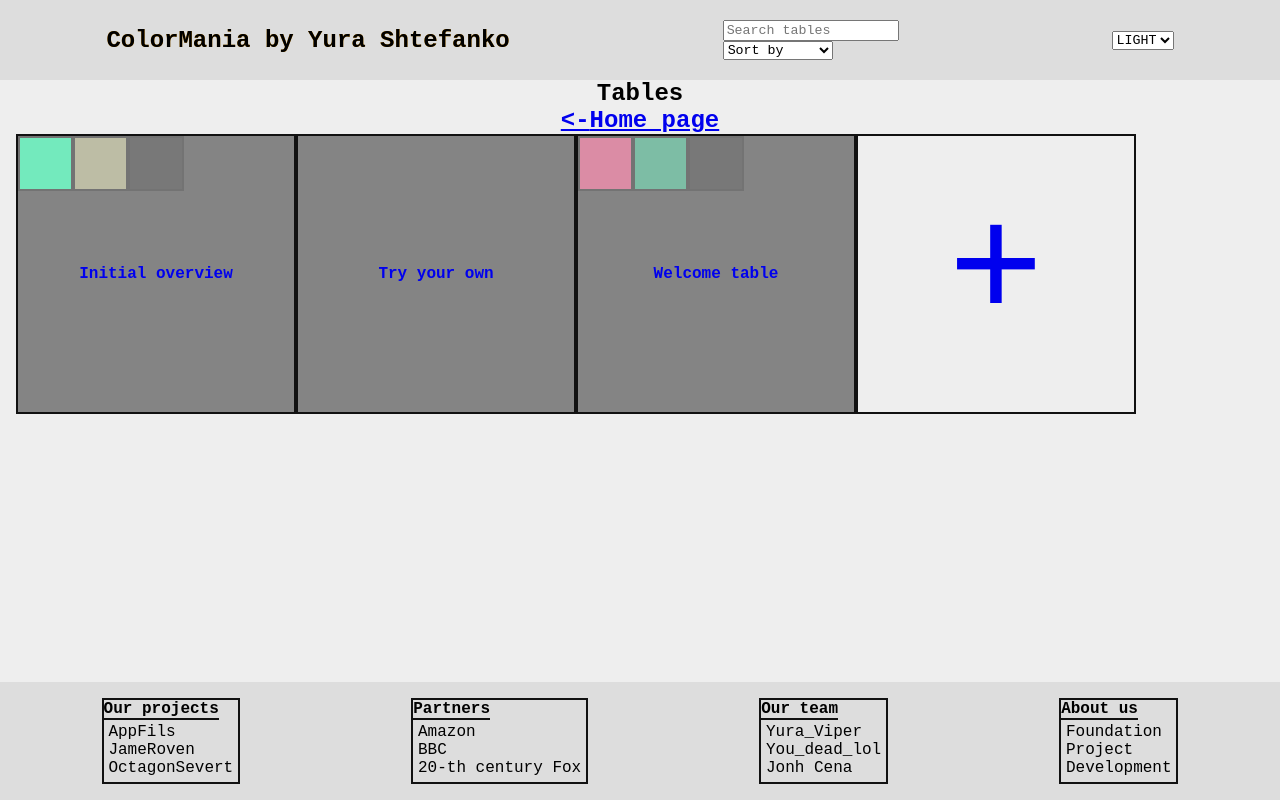
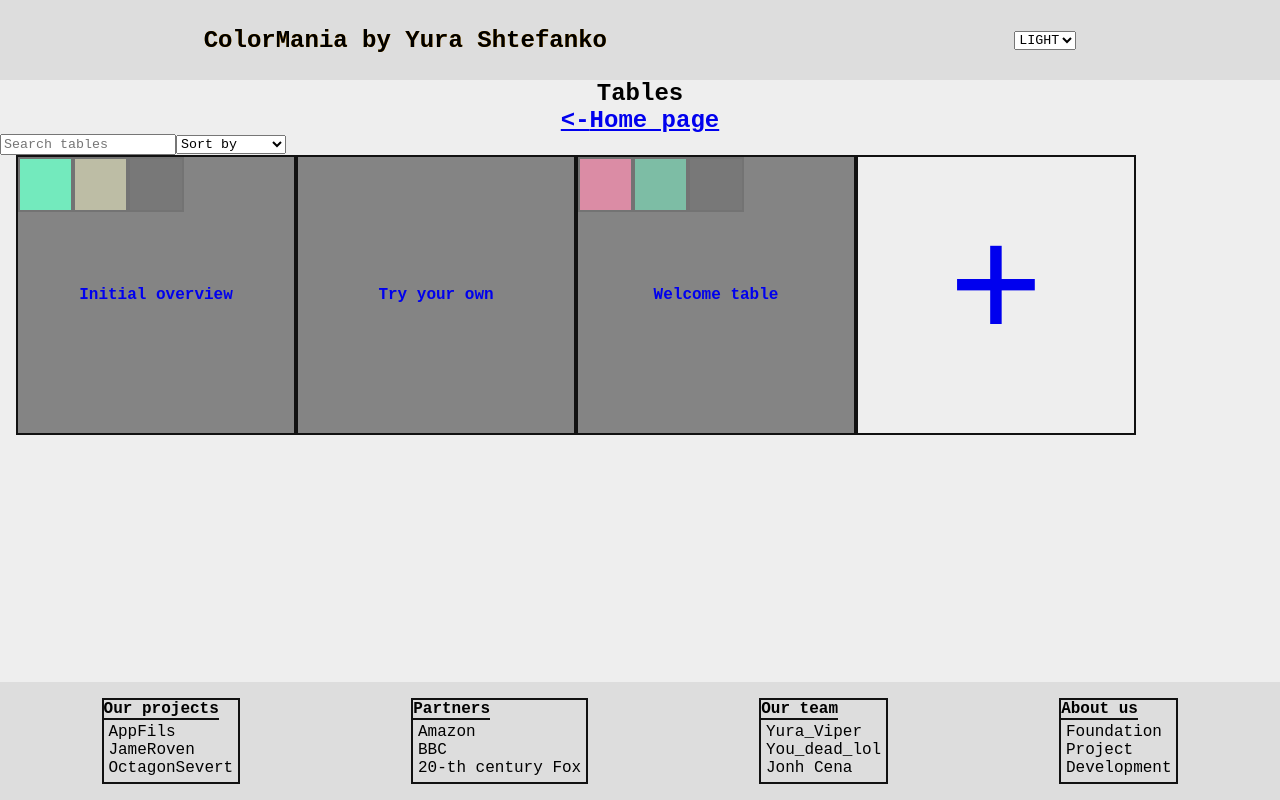
Before and after one commit to Viper-JSX/Colormania-React, a React (Create React App) app: page /tables in a window 1280 px wide. Built offline with nearby package versions, Linux system fonts and the light colour scheme.

Commit message:
FilterTools moved to Tables and text from tables moved to FilterTools

```diff
--- a/src/components/Header/Filter_tools/Filter_tools.tsx
+++ b/src/components/Header/Filter_tools/Filter_tools.tsx
@@ -1,16 +1,23 @@
 import { useSelector } from "react-redux";
+import { Link } from "react-router-dom";
 
 import { FilterToolsProps } from "../../../typescript/types";
 import TableSearch from "./Table_search";
 import SortBy from "./Sort_by";
+
 
 function FilterTools({ tablesSearchTerm, tablesSortCriteria, handleTablesSortCriteriaChange, handleTablesSearch } : FilterToolsProps):JSX.Element{
     const themeName = useSelector((state:any) => state.theme.themeName);
 
     return(
         <div className={`filterTools ${themeName}`}>
+            <b className="text">
+                <span>Tables</span>
+                <br />
+                <Link to="/">{"<-"}Home page</Link>
+            </b>
+
             <TableSearch tablesSearchTerm={tablesSearchTerm} handleTablesSearch={handleTablesSearch} />
-            <br />
             <SortBy tablesSortCriteria={tablesSortCriteria} handleTablesSortCriteriaChnage={handleTablesSortCriteriaChange} />
         </div>
     );
--- a/src/components/Header/Header.tsx
+++ b/src/components/Header/Header.tsx
@@ -13,9 +13,9 @@ function Header({ appTitle, handleTablesSortCriteriaChange, handleTablesSearch,
     return(
         <header id="header" className={`${themeName}`}>
             <AppTitle titleText={appTitle || "ColorMania by Yura Shtefanko"} />
-            <Routes>
+            {/*<Routes>
                 <Route path="tables" element={<FilterTools handleTablesSortCriteriaChange={handleTablesSortCriteriaChange} handleTablesSearch={handleTablesSearch}  />} />
-            </Routes>
+            </Routes>*/}
             <ThemeSwitch handleThemeChange={handleThemeChange} />
         </header>
     );
--- a/src/components/Layout/Layout.tsx
+++ b/src/components/Layout/Layout.tsx
@@ -28,7 +28,7 @@ function Layout({ appTitle, tablesToRender, handleTablesSortCriteriaChange, hand
             />
                 <Routes>
                     <Route index element={<HomePage />} />
-                    <Route path="/tables" element={<Tables tables={tablesToRender} handleColorDelete={handleColorDelete} />} >
+                    <Route path="/tables" element={<Tables tables={tablesToRender} handleColorDelete={handleColorDelete} handleTablesSearch={handleTablesSearch} handleTablesSortCriteriaChange={handleTablesSortCriteriaChange} />} >
                         <Route path="create" element></Route>
                     </Route>
                     {
--- a/src/components/Tables/Tables.tsx
+++ b/src/components/Tables/Tables.tsx
@@ -1,18 +1,16 @@
 import { Link, NavLink } from "react-router-dom";
 import { stringToUrl } from "../../api/string_to_url";
 import { TablesProps } from "../../typescript/types";
+import FilterTools from "../Header/Filter_tools/Filter_tools";
 import OpenTableCreator from "../Table_editor/Open_table_creator";
 import OpenColorCreator from "./Open_color_creator";
 import TableOpener from "./Table_opener/Table_opener";
 
-function Tables({ tables, handleColorDelete } : TablesProps):JSX.Element{
+function Tables({ tables, handleColorDelete, handleTablesSearch, handleTablesSortCriteriaChange } : TablesProps):JSX.Element{
     return(
         <div className="tables">
-            <b className="text">
-                <span>Tables</span>
-                <br />
-                <Link to="/">{"<-"}Home page</Link>
-            </b>
+            <FilterTools handleTablesSearch={handleTablesSearch} handleTablesSortCriteriaChange={handleTablesSortCriteriaChange} />
+
             <div className="tableOpenersContainer">
                 {
                     tables.map((table) => <NavLink to={stringToUrl(table.name)}><TableOpener table={table} /></NavLink> )
```
Also changed, not shown: src/typescript/types.tsx (+6 -1 lines).
